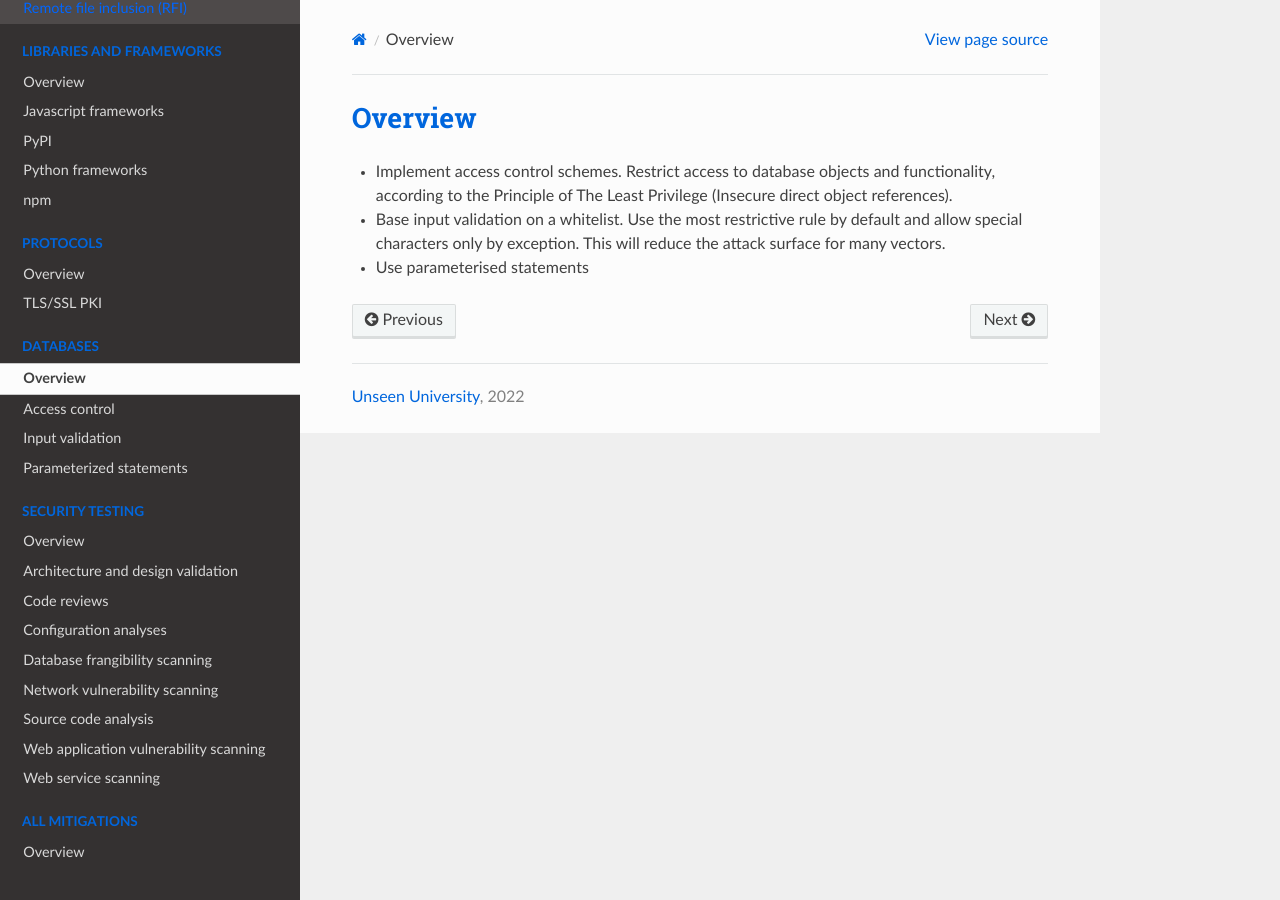
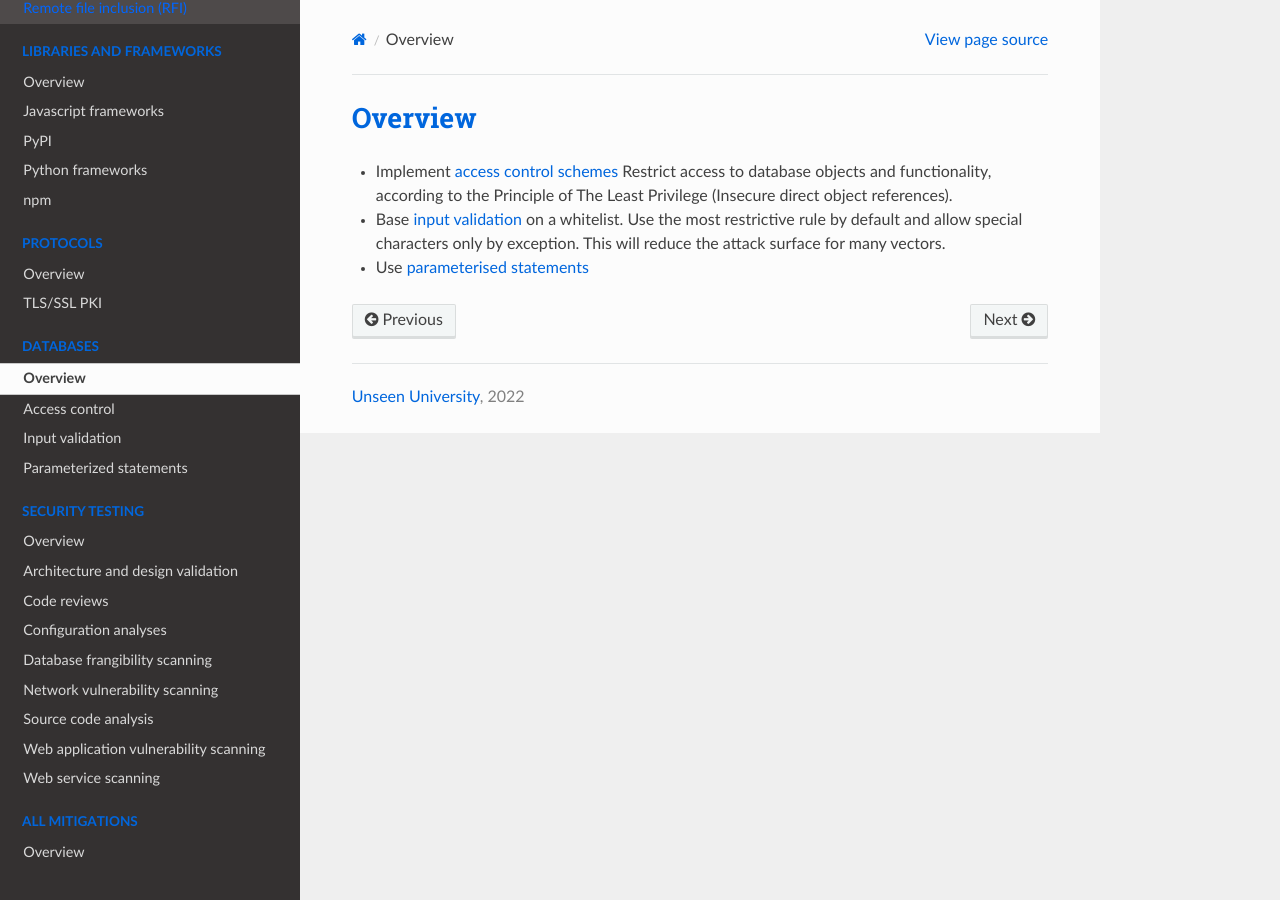
Before and after one commit to tymyrddin/blue-app, a Sphinx documentation site: the page built from source/docs/databases/README.md, in a window 1280 px wide. Built offline with Sphinx 7.4.7 and the Read the Docs theme 2.0.0, drawn with Linux system fonts in a browser that asks for light colours; part of the change alters nothing that is shown.

```diff
--- a/source/docs/databases/README.md
+++ b/source/docs/databases/README.md
@@ -1,5 +1,5 @@
 # Overview
 
-* Implement access control schemes. Restrict access to database objects and functionality, according to the Principle of The Least Privilege (Insecure direct object references).
-* Base input validation on a whitelist. Use the most restrictive rule by default and allow special characters only by exception. This will reduce the attack surface for many vectors.
-* Use parameterised statements
+* Implement [access control schemes](Access-control.md)  Restrict access to database objects and functionality, according to the Principle of The Least Privilege (Insecure direct object references).
+* Base [input validation](Input-validation.md) on a whitelist. Use the most restrictive rule by default and allow special characters only by exception. This will reduce the attack surface for many vectors.
+* Use [parameterised statements](parameterised.md)
```
